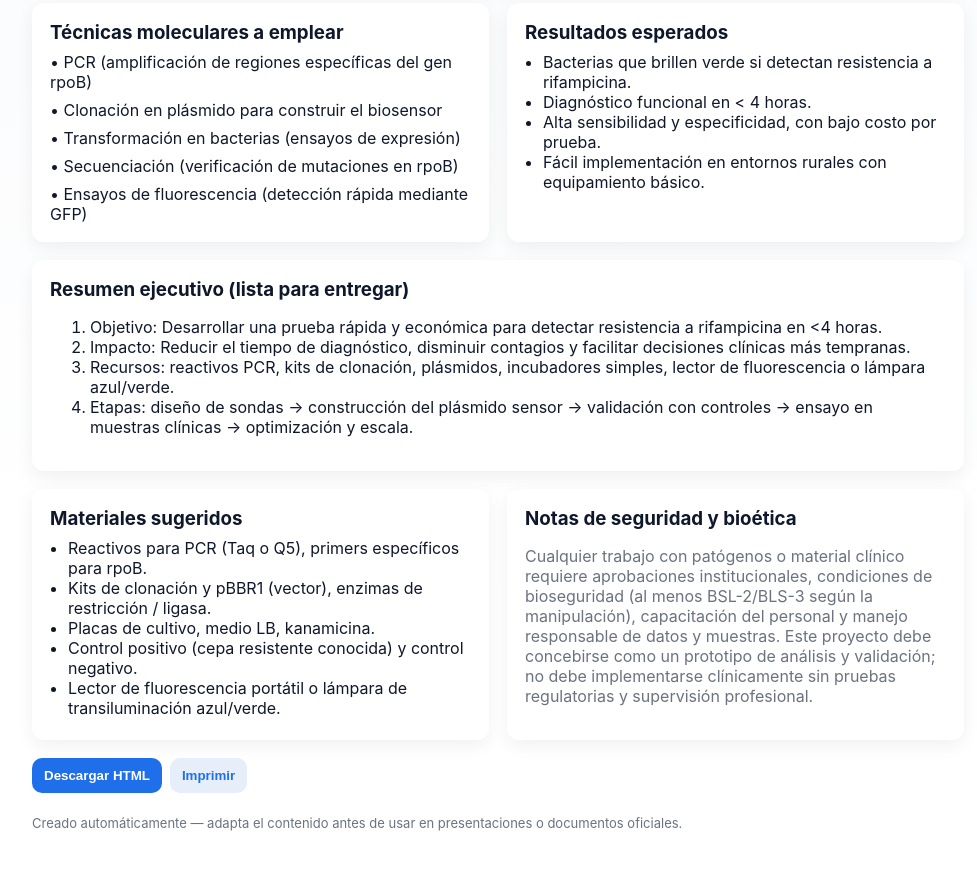
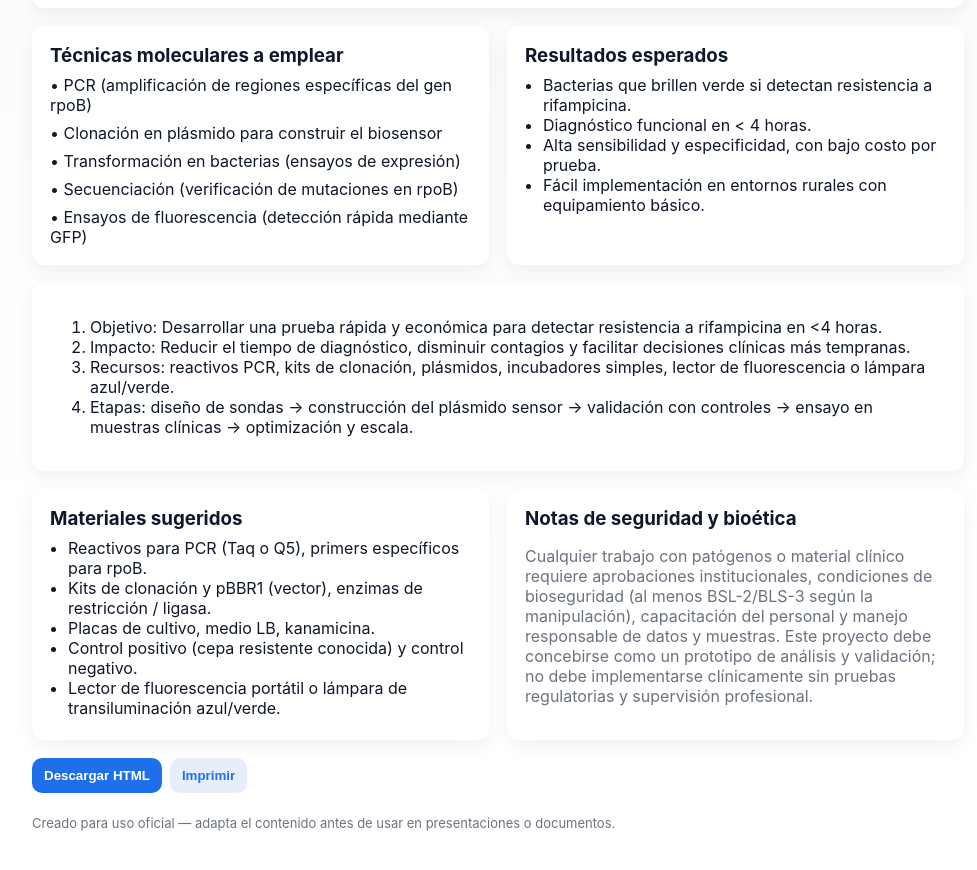
Before and after one commit to alaztito0z/Milu, a plain HTML site: page index.html in a window 1280 px wide. Shown: the part 628-1498 px from the top of the page, without its empty margins (142-1119 px from the left). Drawn offline with Linux system fonts and the light colour scheme.

Commit message:
Update index.html
Signed-off-by: alaztito0z <dark.ast0z@gmail.com>

```diff
--- a/index.html
+++ b/index.html
@@ -3,6 +3,7 @@
 <head>
   <meta charset="utf-8">
   <meta name="viewport" content="width=device-width,initial-scale=1">
+       <h3>BioHealth</h3>
   <title>Proyecto: Diagnóstico rápido de TB resistente</title>
   <style>
     :root{--bg:#f6f8fb;--card:#ffffff;--accent:#1f6feb;--muted:#6b7280}
@@ -95,7 +96,6 @@
       </article>
 
       <article class="card full">
-        <h3>Resumen ejecutivo (lista para entregar)</h3>
         <ol>
           <li>Objetivo: Desarrollar una prueba rápida y económica para detectar resistencia a rifampicina en <4 horas.</li>
           <li>Impacto: Reducir el tiempo de diagnóstico, disminuir contagios y facilitar decisiones clínicas más tempranas.</li>
@@ -130,7 +130,7 @@
     </div>
 
     <footer>
-      <div>Creado automáticamente — adapta el contenido antes de usar en presentaciones o documentos oficiales.</div>
+      <div>Creado para uso oficial — adapta el contenido antes de usar en presentaciones o documentos.</div>
     </footer>
   </main>
 
```
